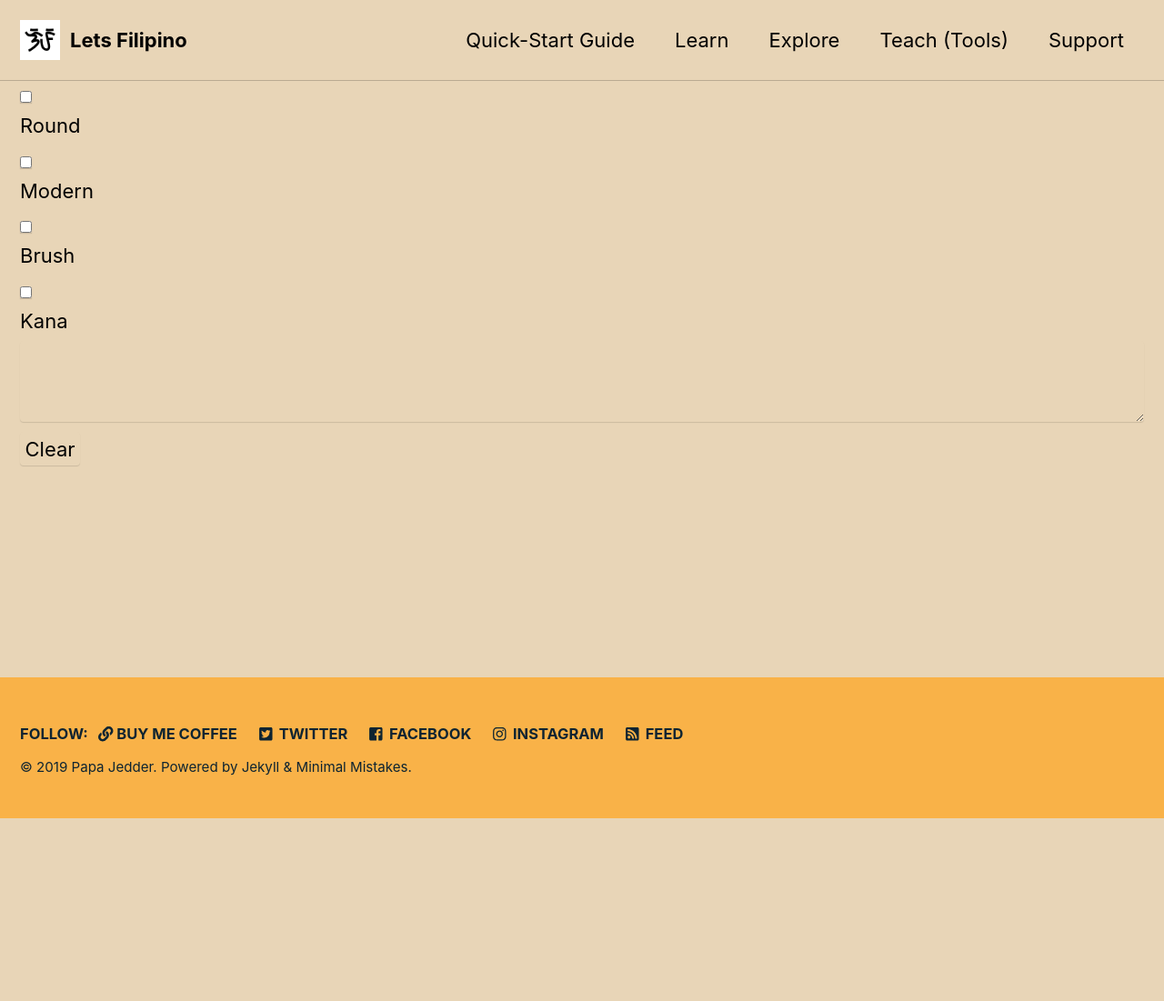
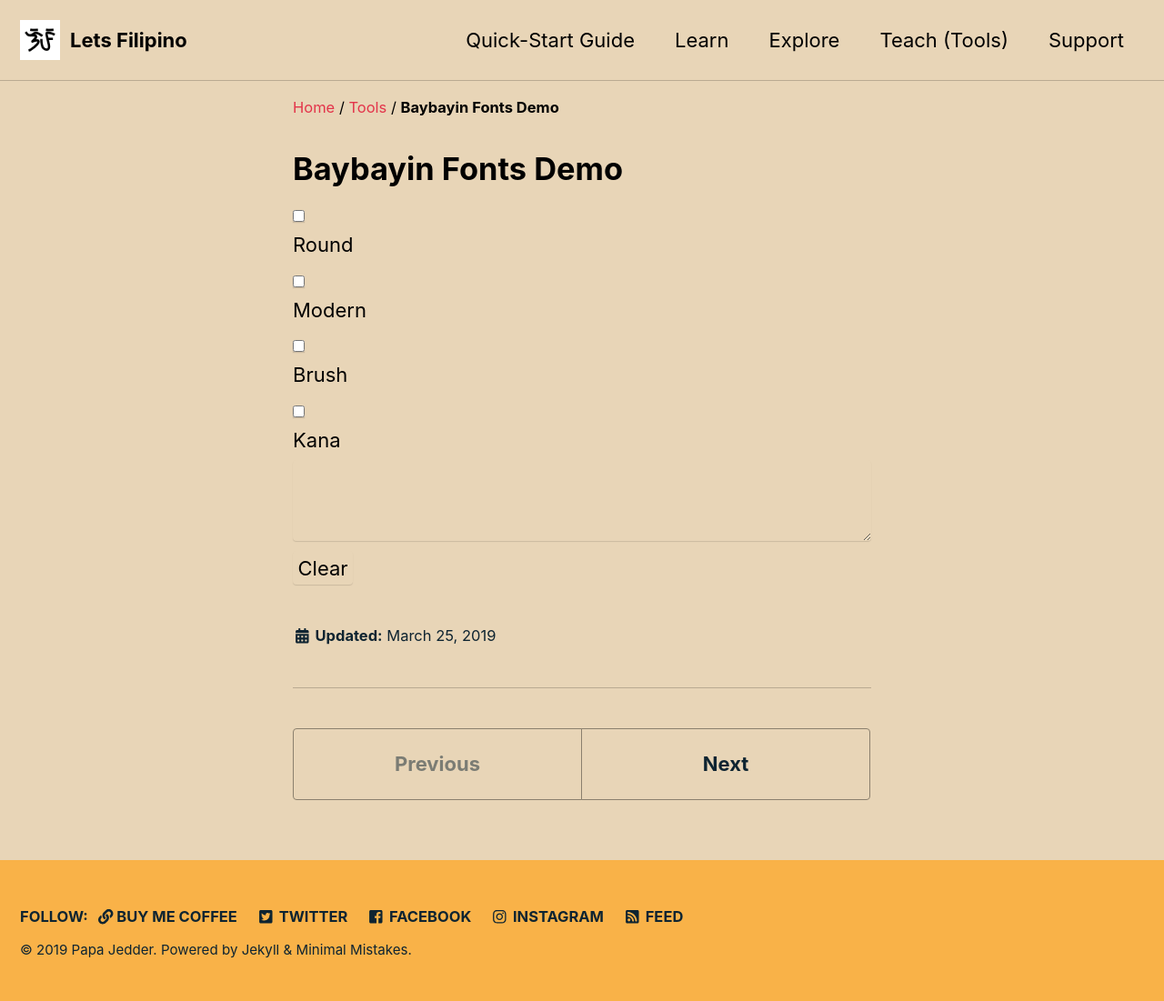
Before and after one commit to PapaJedder/letsfilipino, a Jekyll site: the page built from _tools/baybayin-fonts-demo.html, in a window 1280 px wide. Shown: the whole page at 91% size. Built offline with Jekyll 4.4.1, drawn with Linux system fonts in a browser that asks for light colours; cached includes are drawn as plain includes; nearby versions of some CDN libraries; before the commit the page ends 900 px from its top, so only the background shows below that.

Commit message:
Add Baybayin stuff

```diff
--- a/_tools/baybayin-fonts-demo.html
+++ b/_tools/baybayin-fonts-demo.html
@@ -1,6 +1,7 @@
 ---
 title: "Baybayin Fonts Demo"
-layout: splash
+layout: single
+width: wide
 ---
 
 {% include angular.html %}
@@ -12,10 +13,10 @@ layout: splash
                 <!-- <input type="color" name="background" id="p_bgColor" ng-model='m_bgColor' ng-change="changeColor()"><label for="p_bgColor">&nbsp;&nbsp;Background Color</label> -->
                 <!-- <input type="color" name="fontcolor" id="p_fontColor" ng-model='m_ftColor' ng-change="changeColor()"><label for="p_fontColor">&nbsp;&nbsp;Font</label> -->
                 <!-- <input type="button" value="Set Color" ng-click="changeColor()"> -->
-                <input type="checkbox" name="Round" id="chk_font1" ng-model="chk_font1"><label for="chk_font1">Round</label>
-                <input type="checkbox" name="Modern" id="chk_font2" ng-model="chk_font2"><label for="chk_font2">Modern</label>
-                <input type="checkbox" name="Brush" id="chk_font3" ng-model="chk_font3"><label for="chk_font3">Brush</label>
-                <input type="checkbox" name="Kana" id="chk_font4" ng-model="chk_font4"><label for="chk_font4">Kana</label>
+                <input class='' type="checkbox" name="Round" id="chk_font1" ng-model="chk_font1"><label for="chk_font1">Round</label>
+                <input class='' type="checkbox" name="Modern" id="chk_font2" ng-model="chk_font2"><label for="chk_font2">Modern</label>
+                <input class='' type="checkbox" name="Brush" id="chk_font3" ng-model="chk_font3"><label for="chk_font3">Brush</label>
+                <input class='' type="checkbox" name="Kana" id="chk_font4" ng-model="chk_font4"><label for="chk_font4">Kana</label>
 
         </div>
 <section id="sec_demo" ng-show="!sec_demo_vis">
--- /dev/null
+++ b/_tools/patatukana.html
@@ -0,0 +1,6 @@
+---
+layout: splash
+width: wide
+---
+
+<iframe src="https://jbrazal.github.io/patatukana/" frameborder="0" width="100%" height="800px"></iframe>
```
Also changed, not shown: baybayin.md (added, +6 -0 lines).
